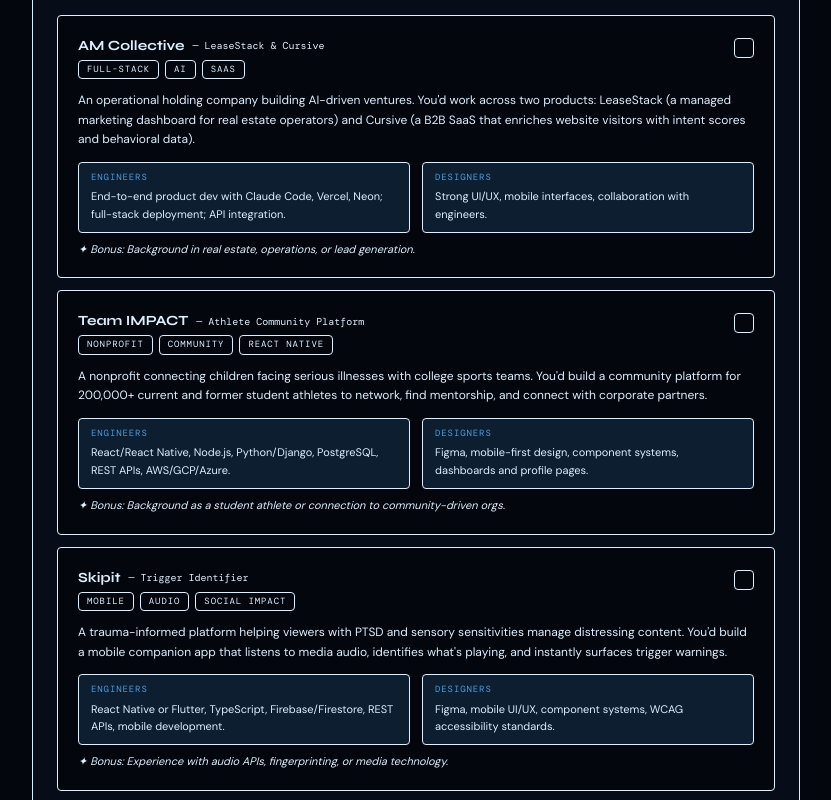
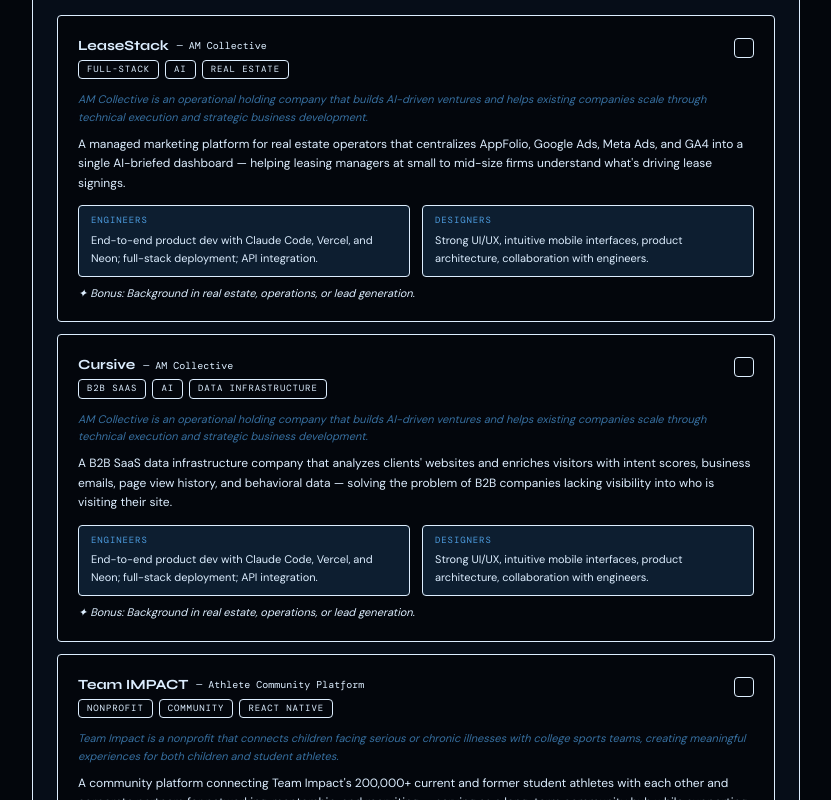
Before and after one commit to nubostonacm/nuacm_website, a Next.js app: page /apply in a window 1280 px wide. Shown: the part 2700-3500 px from the top of the page, without its empty margins (224-1055 px from the left). Built offline with nearby package versions, Linux system fonts and the light colour scheme; a web font is replaced by a local one.

Commit message:
updated form with startup info

```diff
--- a/src/app/apply/page.tsx
+++ b/src/app/apply/page.tsx
@@ -45,17 +45,33 @@
 
 const startups = [
   {
-    id: "am-collective",
-    name: "AM Collective",
-    subtitle: "LeaseStack & Cursive",
-    url: "https://www.amcollectivecapital.com/",
-    tags: ["Full-Stack", "AI", "SaaS"],
+    id: "leasestack",
+    name: "LeaseStack",
+    subtitle: "AM Collective",
+    url: "https://leasestack.co/about",
+    tags: ["Full-Stack", "AI", "Real Estate"],
+    about: "AM Collective is an operational holding company that builds AI-driven ventures and helps existing companies scale through technical execution and strategic business development.",
     description:
-      "An operational holding company building AI-driven ventures. You'd work across two products: LeaseStack (a managed marketing dashboard for real estate operators) and Cursive (a B2B SaaS that enriches website visitors with intent scores and behavioral data).",
+      "A managed marketing platform for real estate operators that centralizes AppFolio, Google Ads, Meta Ads, and GA4 into a single AI-briefed dashboard — helping leasing managers at small to mid-size firms understand what's driving lease signings.",
     engineerSkills:
-      "End-to-end product dev with Claude Code, Vercel, Neon; full-stack deployment; API integration.",
+      "End-to-end product dev with Claude Code, Vercel, and Neon; full-stack deployment; API integration.",
     designerSkills:
-      "Strong UI/UX, mobile interfaces, collaboration with engineers.",
+      "Strong UI/UX, intuitive mobile interfaces, product architecture, collaboration with engineers.",
+    bonus: "Background in real estate, operations, or lead generation.",
+  },
+  {
+    id: "cursive",
+    name: "Cursive",
+    subtitle: "AM Collective",
+    url: "https://meetcursive.com",
+    tags: ["B2B SaaS", "AI", "Data Infrastructure"],
+    about: "AM Collective is an operational holding company that builds AI-driven ventures and helps existing companies scale through technical execution and strategic business development.",
+    description:
+      "A B2B SaaS data infrastructure company that analyzes clients' websites and enriches visitors with intent scores, business emails, page view history, and behavioral data — solving the problem of B2B companies lacking visibility into who is visiting their site.",
+    engineerSkills:
+      "End-to-end product dev with Claude Code, Vercel, and Neon; full-stack deployment; API integration.",
+    designerSkills:
+      "Strong UI/UX, intuitive mobile interfaces, product architecture, collaboration with engineers.",
     bonus: "Background in real estate, operations, or lead generation.",
   },
   {
@@ -64,13 +80,14 @@
     subtitle: "Athlete Community Platform",
     url: "https://www.teamimpact.org/",
     tags: ["Nonprofit", "Community", "React Native"],
+    about: "Team Impact is a nonprofit that connects children facing serious or chronic illnesses with college sports teams, creating meaningful experiences for both children and student athletes.",
     description:
-      "A nonprofit connecting children facing serious illnesses with college sports teams. You'd build a community platform for 200,000+ current and former student athletes to network, find mentorship, and connect with corporate partners.",
+      "A community platform connecting Team Impact's 200,000+ current and former student athletes with each other and corporate partners for networking, mentorship, and recruiting — serving as a long-term community hub while supporting sponsor engagement.",
     engineerSkills:
-      "React/React Native, Node.js, Python/Django, PostgreSQL, REST APIs, AWS/GCP/Azure.",
+      "React/React Native, Node.js, Python/Django, PostgreSQL, REST APIs, AWS/GCP/Azure. Auth, access control, or AI/data tooling a plus.",
     designerSkills:
-      "Figma, mobile-first design, component systems, dashboards and profile pages.",
-    bonus: "Background as a student athlete or connection to community-driven orgs.",
+      "Figma, mobile-first design, component systems. Dashboards, profile pages, or search interfaces a plus.",
+    bonus: "Background as a student athlete or connection to community-driven organizations.",
   },
   {
     id: "skipit",
@@ -78,12 +95,13 @@
     subtitle: "Trigger Identifier",
     url: "https://www.skipit.tech/",
     tags: ["Mobile", "Audio", "Social Impact"],
+    about: "Skipit is a trauma-informed platform that helps viewers with PTSD, trauma histories, and sensory sensitivities manage distressing content in film and TV.",
     description:
-      "A trauma-informed platform helping viewers with PTSD and sensory sensitivities manage distressing content. You'd build a mobile companion app that listens to media audio, identifies what's playing, and instantly surfaces trigger warnings.",
+      "A mobile companion app that listens to media audio, identifies the content being played, and instantly displays trigger categories, severity levels, and brief non-spoiler summaries — enabling users to access trigger data on TVs, tablets, and shared setups without a browser extension.",
     engineerSkills:
-      "React Native or Flutter, TypeScript, Firebase/Firestore, REST APIs, mobile development.",
+      "React Native or Flutter, TypeScript, Firebase/Firestore, REST API integration, mobile development.",
     designerSkills:
-      "Figma, mobile UI/UX, component systems, WCAG accessibility standards.",
+      "Figma, mobile UI/UX, component-based design systems, WCAG accessibility standards.",
     bonus: "Experience with audio APIs, fingerprinting, or media technology.",
   },
 ];
@@ -562,6 +580,9 @@
                           </div>
                         </div>
 
+                        <p className="text-[11px] text-acm-blue-sky/70 leading-relaxed mb-2 italic">
+                          {s.about}
+                        </p>
                         <p className="text-xs text-acm-muted leading-relaxed mb-3">
                           {s.description}
                         </p>
--- a/src/config/announcement.ts
+++ b/src/config/announcement.ts
@@ -22,5 +22,5 @@
     "Join a cross-functional team and build real products for real startups this semester.",
   cta: "Apply Now",
   href: "/apply",
-  dateLabel: "Applications close June 15",
+  dateLabel: "Applications close June 18",
 };
```
